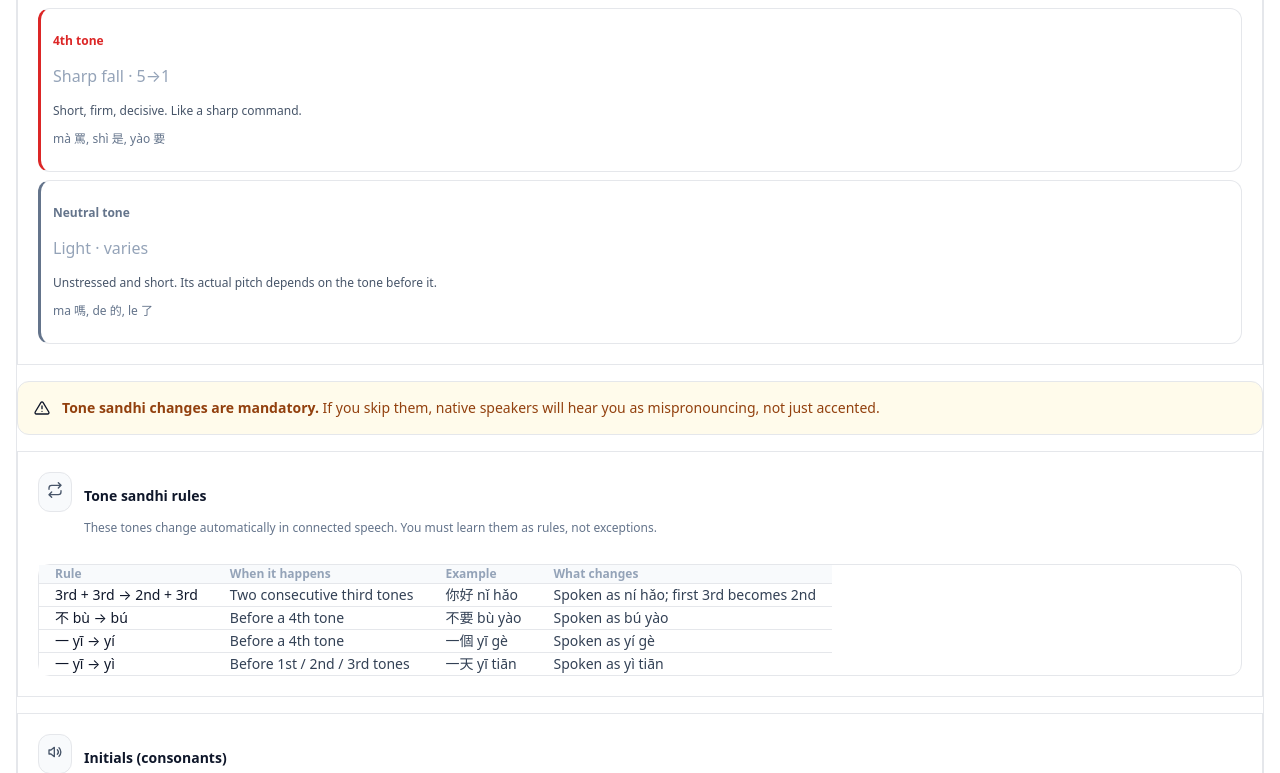
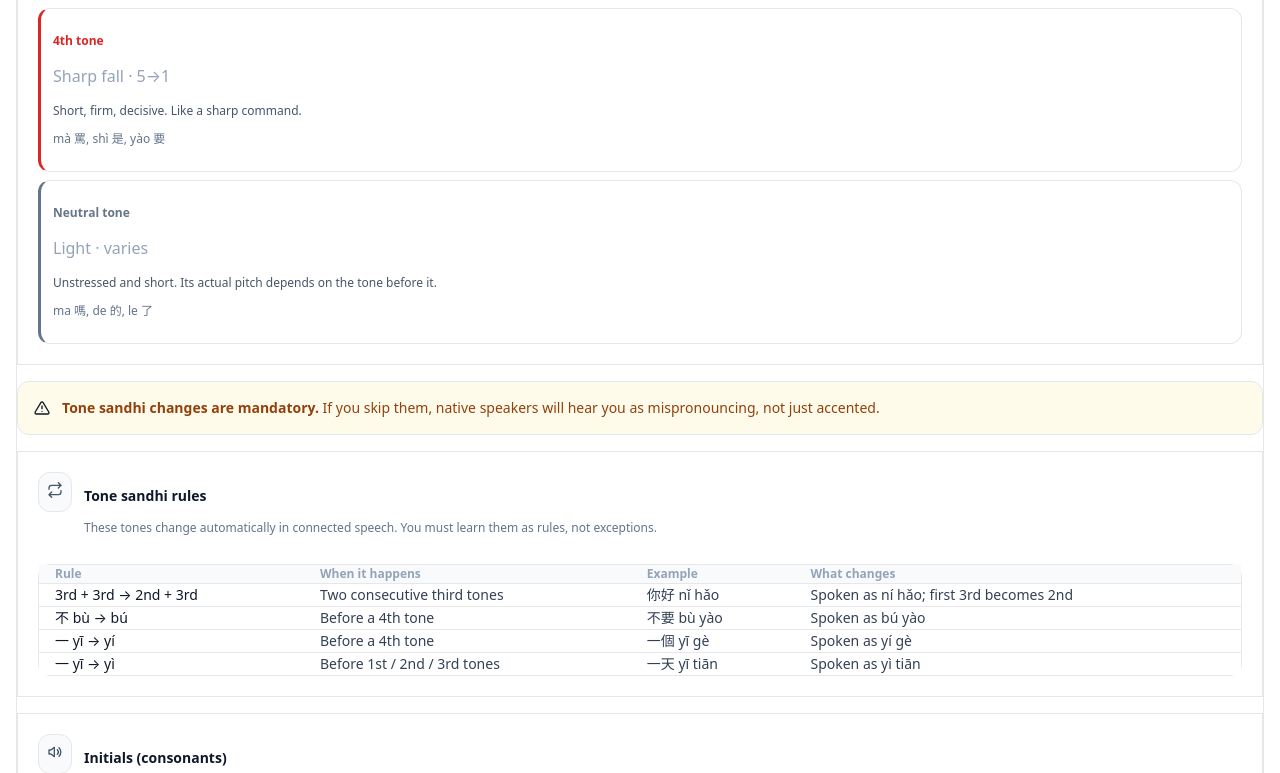
Before and after one commit to EugeneYip/cmn, a React (Vite) app: page / in a window 1280 px wide. Shown: the part 11227-12000 px from the top of the page. Built offline with nearby package versions, Linux system fonts and the light colour scheme.

Commit message:
Update App.jsx

```diff
--- a/src/App.jsx
+++ b/src/App.jsx
@@ -211,10 +211,13 @@ function Card({ icon, title, description, children, className = "" }) {
 }
 
 function Table({ columns, rows, compact = false }) {
+  const colCount = columns.length;
+  // Ensure tables with 4+ columns get enough width to avoid text cramming on mobile
+  const minW = colCount >= 4 ? "min-w-[560px]" : colCount >= 3 ? "min-w-[420px]" : "min-w-full";
   return (
-    <div className="overflow-hidden rounded-xl border border-slate-200">
+    <div className="relative overflow-hidden rounded-xl border border-slate-200">
       <div className="overflow-x-auto">
-        <table className="min-w-full divide-y divide-slate-200 text-left">
+        <table className={`${minW} w-full divide-y divide-slate-200 text-left`}>
           <thead className="bg-slate-50">
             <tr>
               {columns.map((col) => (
@@ -226,7 +229,7 @@ function Table({ columns, rows, compact = false }) {
             {rows.map((row, i) => (
               <tr key={i} className="align-top hover:bg-slate-50/60 transition-colors">
                 {row.map((cell, j) => (
-                  <td key={j} className={`${compact ? "px-3 py-2 text-xs" : "px-4 py-2.5 text-sm"} leading-relaxed text-slate-700 ${j === 0 ? "font-medium text-slate-900" : ""}`} style={{ minWidth: j === 0 ? 80 : undefined }}>{cell}</td>
+                  <td key={j} className={`${compact ? "px-3 py-2 text-xs" : "px-4 py-2.5 text-sm"} leading-relaxed text-slate-700 ${j === 0 ? "font-medium text-slate-900 whitespace-nowrap" : ""}`}>{cell}</td>
                 ))}
               </tr>
             ))}
```
